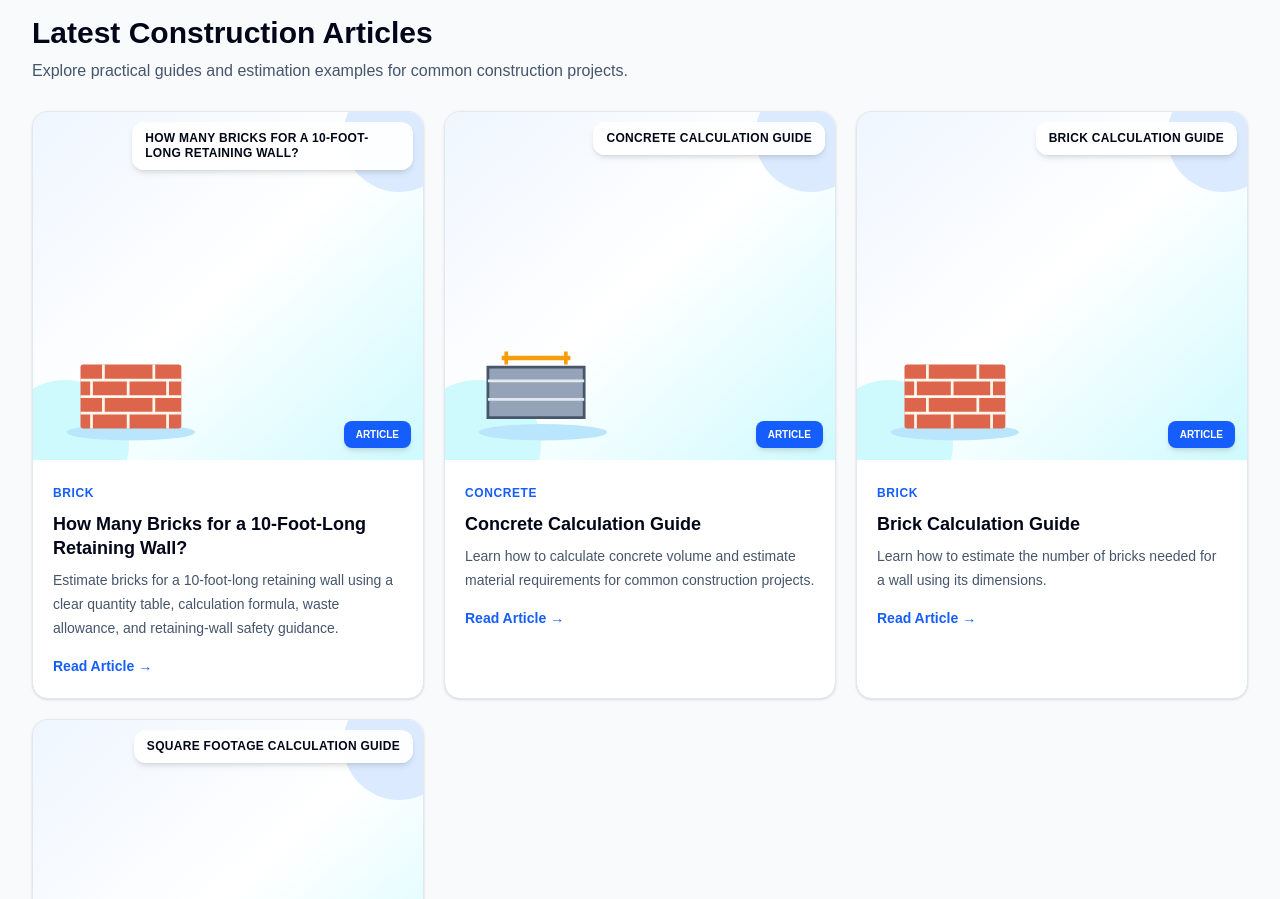
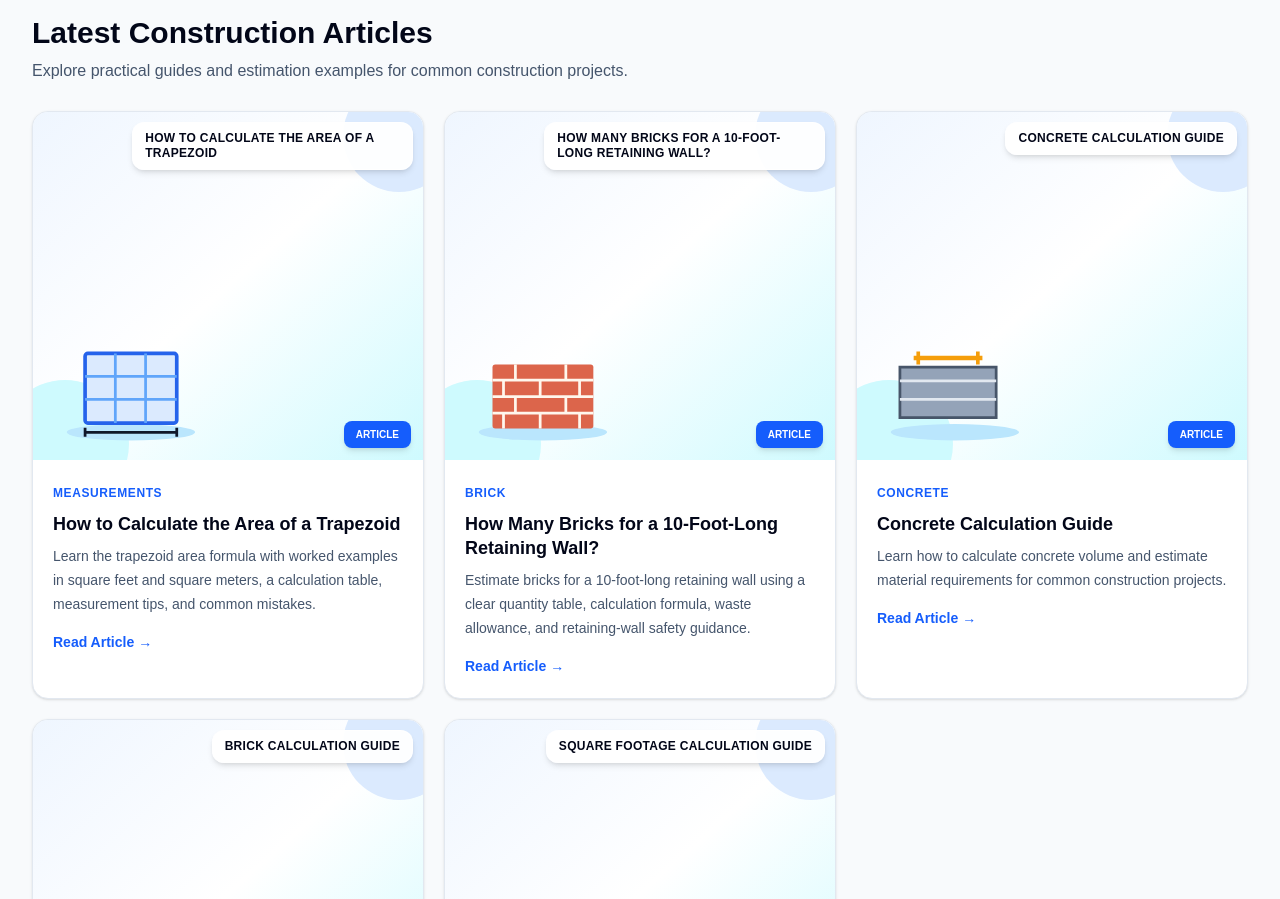
Before and after one commit to km7max-cmd/cornerspan, a Next.js app: page /blog in a window 1280 px wide. Shown: the part 520-1419 px from the top of the page. Built offline with nearby package versions, Linux system fonts and the light colour scheme.

Commit message:
Add blog post for trapezoid area calculation
Added a new blog post entry for calculating the area of a trapezoid.

```diff
--- a/data/blog.ts
+++ b/data/blog.ts
@@ -1,3 +1,4 @@
+
 export type BlogPost = {
   slug: string;
   title: string;
@@ -49,4 +50,20 @@ export const blogPosts: BlogPost[] = [
     publishedAt: "2026-10-18",
     calculatorHref: "/calculators/brick",
   },
+  {
+    slug: "trapezoid-area-calculation",
+    title: "How to Calculate the Area of a Trapezoid",
+    description:
+      "Learn the trapezoid area formula with worked examples in square feet and square meters, a calculation table, measurement tips, and common mistakes.",
+    category: "Measurements",
+    tags: [
+      "trapezoid area",
+      "area calculation",
+      "geometry",
+      "square feet",
+      "measurements",
+    ],
+    publishedAt: "2026-10-23",
+    calculatorHref: "/calculators/square-footage",
+  },
 ];
```
